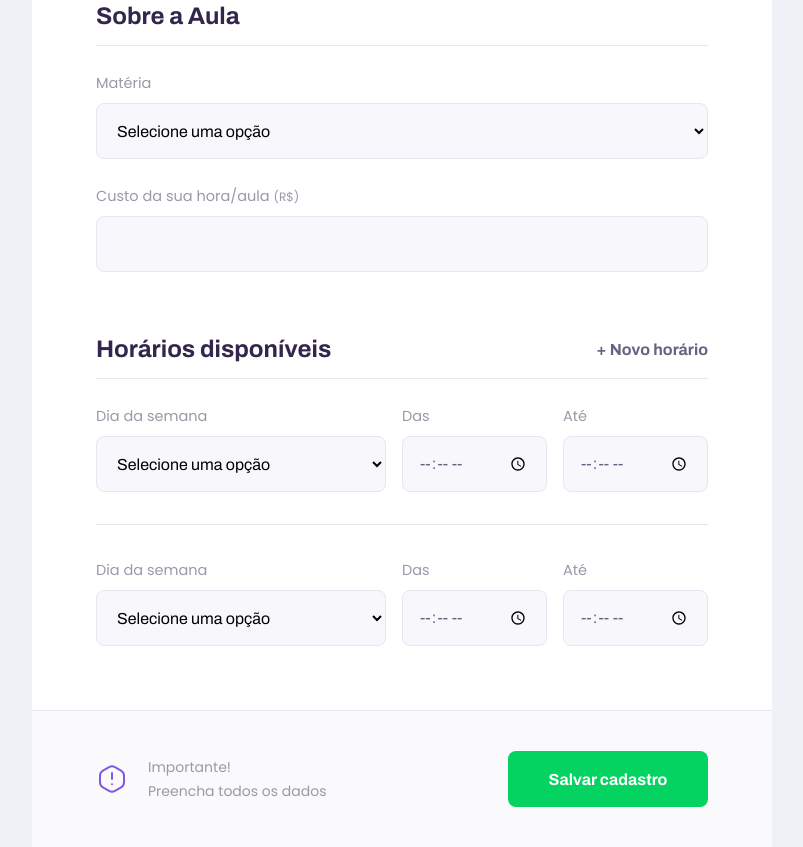
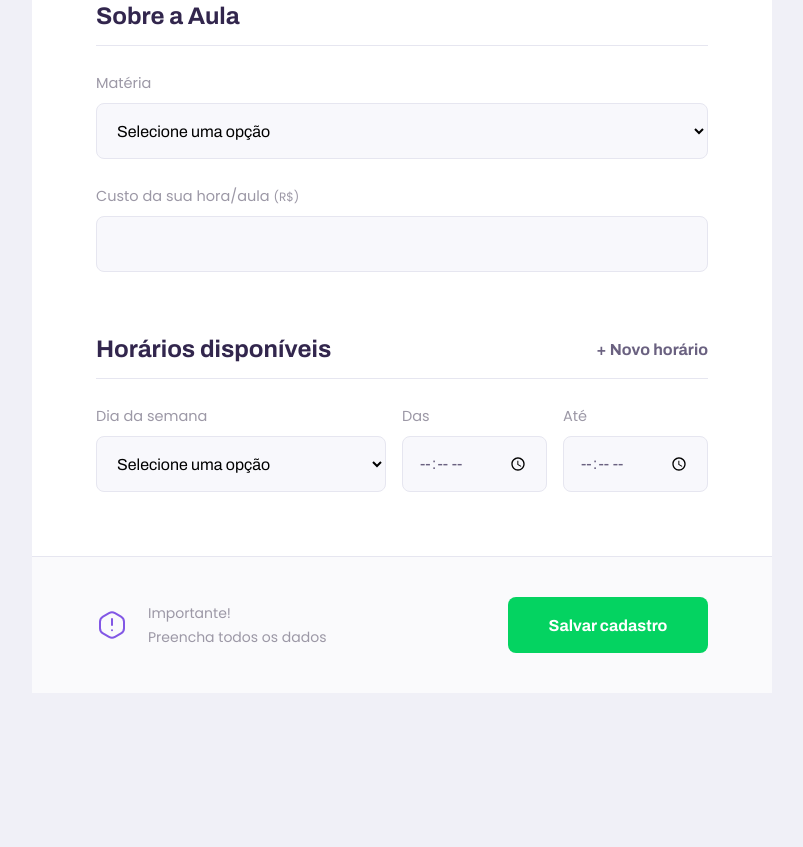
Before and after one commit to FusiDaniel/NLW, a plain HTML site: page give-classes.html in a window 1280 px wide. Shown: the part 1039-1886 px from the top of the page, without its empty margins (238-1041 px from the left). After the commit the page ends 1732 px from the top, so only its background shows below. Drawn offline with Linux system fonts and the light colour scheme.

Commit message:
Aula 3 Completa

```diff
--- a/give-classes.html
+++ b/give-classes.html
@@ -15,6 +15,7 @@
         href="https://fonts.googleapis.com/css2?family=Archivo:wght@400;700&amp;family=Poppins:wght@400;600&amp;display=swap"
         rel="stylesheet">
 
+    <script src="scripts/addField.js" defer></script>
 </head>
 
 <body id="page-give-classes">
@@ -87,7 +88,7 @@
 
                 <fieldset id="schedule-items">
                     <legend>Horários disponíveis
-                        <button id="add-time">+ Novo horário</button>
+                        <button type="button" id="add-time">+ Novo horário</button>
                     </legend>
 
                     <div class="schedule-item">
@@ -118,33 +119,6 @@
 
                     </div>
 
-                    <div class="schedule-item">
-                        <div class="select-block">
-                            <label for="weekday">Dia da semana</label>
-                            <!-- O [] do name significa que ele vai poder admitir um array de valores -->
-                            <select name="weekday[]" required>
-                                <option value="">Selecione uma opção</option>
-                                <option value="0">Domingo</option>
-                                <option value="1">Segunda-feira</option>
-                                <option value="2">Terça-feira</option>
-                                <option value="3">Quarta-feira</option>
-                                <option value="4">Quinta-feira</option>
-                                <option value="5">Sexta-feira</option>
-                                <option value="6">Sábado</option>
-                            </select>
-                        </div>
-
-                        <div class="input-block">
-                            <label for="time_from">Das</label>
-                            <input type="time" name="time-from[]" required>
-                        </div>
-
-                        <div class="input-block">
-                            <label for="time_to">Até</label>
-                            <input type="time" name="time-to[]" required>
-                        </div>
-
-                    </div>
                 </fieldset>
 
 
--- /dev/null
+++ b/scripts/addField.js
@@ -0,0 +1,17 @@
+document.querySelector("#add-time")
+    .addEventListener("click", cloneField)
+
+function cloneField() {
+    const newFieldContainer = document.querySelector(".schedule-item").cloneNode(true)
+
+    const fields = newFieldContainer.querySelectorAll("input")
+
+    // fields[0].value = ""
+    // fields[1].value = ""
+
+    fields.forEach(function(field) {
+        field.value = ""
+    })
+
+    document.querySelector("#schedule-items").appendChild(newFieldContainer)
+}
```
